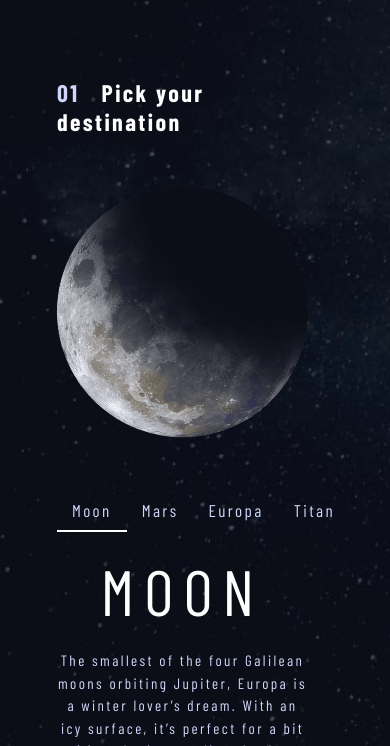
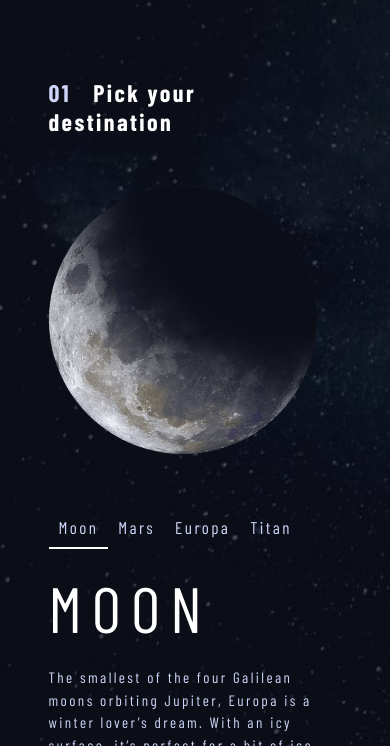
Before and after one commit to asmaasaleh185/space-tourism-website, a plain HTML site: page destination.html in a window 390 px wide. Shown: the part 98-844 px from the top of the page. Drawn offline with nearby package versions, Linux system fonts and the light colour scheme; a web font is replaced by a local one.

Commit message:
Update CSS code

```diff
--- a/assets/CSS/style.css
+++ b/assets/CSS/style.css
@@ -415,20 +415,15 @@ header .container nav .icon {
 
     #destination .container .left,
     #destination .container .right:not(.bottom .right) {
-        width: 75%;
+        width: 80%;
     }
 
     #destination .container .right ul li a {
-        padding: 10px 15px;
+        padding: 10px;
     }
 
     #destination .container .right h2 {
         font-size: 4rem;
-        text-align: center;
-    }
-
-    #destination .container .right p {
-        text-align: center;
     }
 
     #destination .container .right .bottom p {
```
